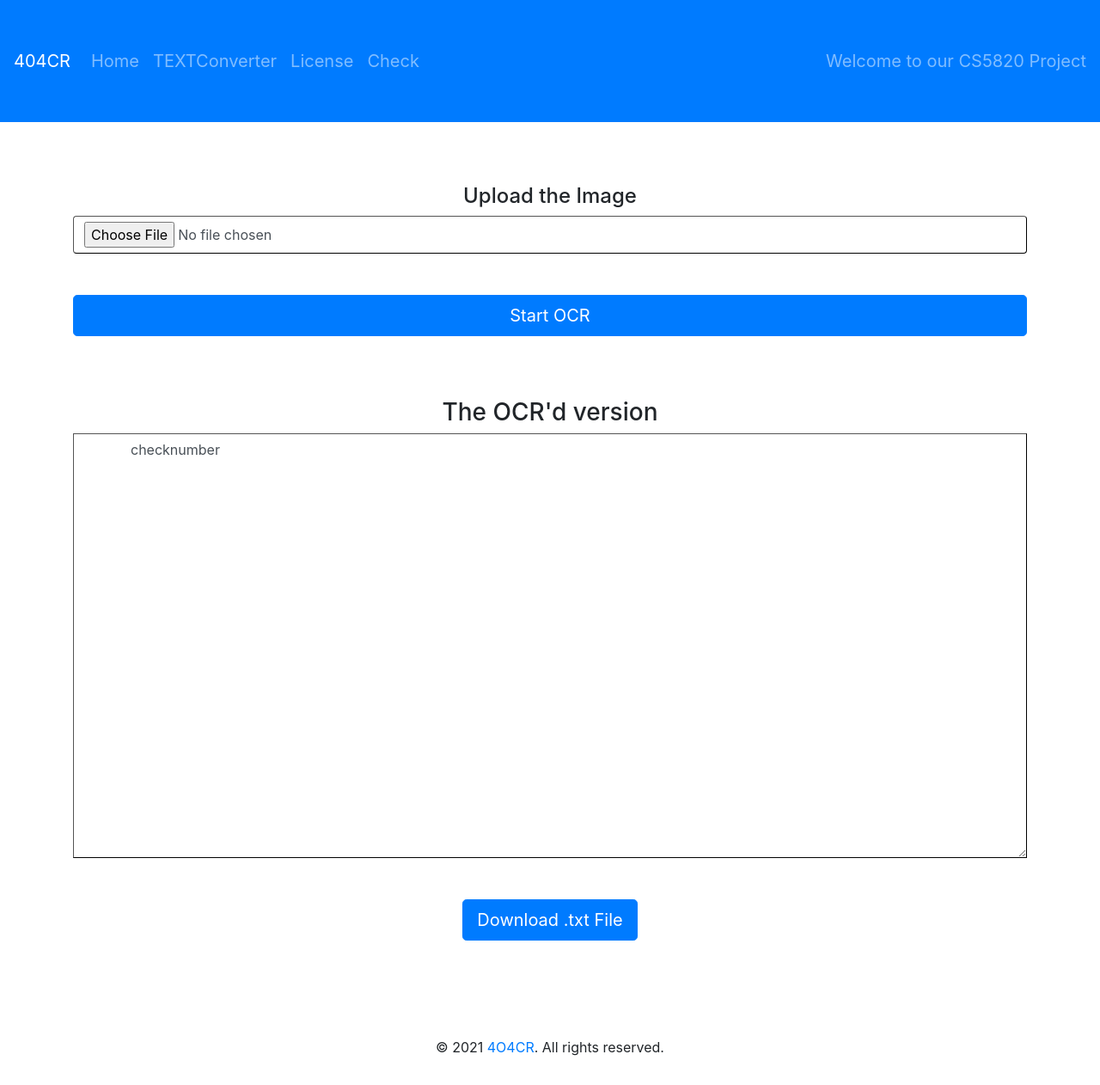
After one commit to hopefetrow/ocr-app, a Django app: page /check/ in a window 1280 px wide. The commit adds this page. Shown: the whole page at 86% size. Run offline with Django 3.2, Linux system fonts and the light colour scheme; some libraries are stand-ins or nearby versions.

Commit message:
Added check.html,functionality to views, updated base.html

```diff
--- a/teamocr/appocr/templates/base.html
+++ b/teamocr/appocr/templates/base.html
@@ -147,6 +147,9 @@
                 <li class="nav-item">
                     <a class="nav-link" href="/license/">License</a>
                 </li>
+                <li class="nav-item">
+                    <a class="nav-link" href="/check/">Check</a>
+                </li>
             </ul>
             <span class="navbar-text">
             Welcome to our CS5820 Project
--- /dev/null
+++ b/teamocr/appocr/templates/check.html
@@ -0,0 +1,99 @@
+<!DOCTYPE html>
+{% extends 'base.html' %}
+
+{% comment %}
+1. This page will be used for reading a check number from image of check.
+{% endcomment %}
+
+{% block content %}
+
+    <form method="post" enctype="multipart/form-data">
+        {% comment %} For Security purpose. Please don't delete {% endcomment %}
+        {% csrf_token %}
+
+        {% comment %} For uploading portion {% endcomment %}
+        <h4 class="text-center">Upload the Image</h4>
+        <input type="file" class="form-control" id="image" name="image" style="border:1px outset #000000;"/>
+        {% comment %} End of uploading portion {% endcomment %}
+
+        {% comment %} for line break before the submit {% endcomment %}
+        <br><br>
+
+        {% comment %} for the submit form {% endcomment %}
+        <div class="text-center">
+             <button type="submit" class="btn btn-primary btn-lg btn-block" type="submit">Start OCR</button>
+        </div>
+        {% comment %} End of submit form {% endcomment %}
+
+    </form>
+    {% comment %} Line break before the preview {% endcomment %}
+    <br><br>
+
+    {% comment %} For previewing image {% endcomment %}
+    <div class="text-center">
+        {% if check_image %}
+            <h3 class="text-center">The image{{img_obj.title}}</h3>
+            <img src="{{ img_obj.image.url}}" alt="connect" style="max-height:500px">
+        {% endif %}
+    </div>
+    {% comment %} End of previewing {% endcomment %}
+
+    {% comment %} Line Break {% endcomment %}
+    <br>
+
+    {% comment %} For output {% endcomment %}
+    <div class="text-center">
+        <h3 class="text-center">The OCR'd version</h3>
+
+        {% comment %} From views.py {% endcomment %}
+        <textarea class="form-control rounded-0" id="text-val" rows="20" cols="10" style="border:1px outset #000000;">
+            {{ checknumber }}
+        </textarea>
+         {% comment %} End of the output {% endcomment %}
+    </div>
+
+    {% comment %} Line Break before Download {% endcomment %}
+    <br>
+    <br>
+
+    <div class="text-center">
+        <button type="submit" class="btn btn-primary btn-lg" id="dwn-btn">Download .txt File</button>
+    </div>
+
+    {% comment %} Line break at the end of the document {% endcomment %}
+    <br><br>
+
+    {% comment %} End of the html file {% endcomment %}
+
+{% comment %} Javascript for document saver {% endcomment %}
+{% comment %} Please do not change unless you find better solution {% endcomment %}
+{% comment %} Make sure to move the following portion to static/js/main.js file {% endcomment %}
+<script>
+
+    function download(filename, text) {
+        var element = document.createElement('a');
+        element.setAttribute('href', 'data:text/plain;charset=utf-8,' + encodeURIComponent(text));
+        element.setAttribute('download', filename);
+
+        element.style.display = 'none';
+        document.body.appendChild(element);
+
+        element.click();
+
+        document.body.removeChild(element);
+    }
+
+    // Start file download.
+    document.getElementById("dwn-btn").addEventListener("click", function() {
+    // Generate download of hello.txt file with some content
+    var text = document.getElementById("text-val").value;
+    // The name of the file. Can be modified by admins
+    var filename = "4O4CR.txt";
+
+    download(filename, text);
+    }, false);
+
+</script>
+{% comment %} End of JavaScript {% endcomment %}
+{% endblock %}
+</html>
--- a/teamocr/appocr/urls.py
+++ b/teamocr/appocr/urls.py
@@ -6,6 +6,8 @@ urlpatterns = [
     path('', views.home, name="home"),
     path('text/', views.textConversions, name="text"),
     path('license/', views.license, name='license'),
+    # Page that reads check number
+    path('check/', views.check, name='check'),
 
     # For testing purpose only
     path('test/', views.test, name="test"),
--- a/teamocr/appocr/views.py
+++ b/teamocr/appocr/views.py
@@ -15,10 +15,13 @@ import pytesseract
 from easyocr import Reader
 import argparse
 import cv2
-
+import imutils
 import os
 from PIL import Image
-from django.conf import settings
+from skimage.segmentation import clear_border
+from imutils import contours
+import imutils
+import numpy as np
 
 # Create your views here.
 
@@ -80,7 +83,257 @@ def license(request):
 
     return render(request, 'license.html', {'text':text1})
 
+
 # For testing purposes only
 def test(request):
     return render(request, 'test.html', {})
 # Please delete the above function for code efficiency and final deployment
+
+
+def check(request):
+    def extract_digits_and_symbols(image, charCnts, minW=5, minH=15):
+        # grab the internal Python iterator for the list of character
+        # contours, then  initialize the character ROI and location
+        # lists, respectively
+        charIter = charCnts.__iter__()
+        rois = []
+        locs = []
+
+        # keep looping over the character contours until we reach the end
+        # of the list
+        while True:
+            try:
+                # grab the next character contour from the list, compute
+                # its bounding box, and initialize the ROI
+                c = next(charIter)
+                (cX, cY, cW, cH) = cv2.boundingRect(c)
+                roi = None
+
+                # check to see if the width and height are sufficiently
+                # large, indicating that we have found a digit
+                if cW >= minW and cH >= minH:
+                    # extract the ROI
+                    roi = image[cY:cY + cH, cX:cX + cW]
+                    rois.append(roi)
+                    locs.append((cX, cY, cX + cW, cY + cH))
+
+                # otherwise, we are examining one of the special symbols
+                else:
+                    # MICR symbols include three separate parts, so we
+                    # need to grab the next two parts from our iterator,
+                    # followed by initializing the bounding box
+                    # coordinates for the symbol
+                    parts = [c, next(charIter), next(charIter)]
+                    (sXA, sYA, sXB, sYB) = (np.inf, np.inf, -np.inf,
+                        -np.inf)
+
+                    # loop over the parts
+                    for p in parts:
+                        # compute the bounding box for the part, then
+                        # update our bookkeeping variables
+                        (pX, pY, pW, pH) = cv2.boundingRect(p)
+                        sXA = min(sXA, pX)
+                        sYA = min(sYA, pY)
+                        sXB = max(sXB, pX + pW)
+                        sYB = max(sYB, pY + pH)
+
+                    # extract the ROI
+                    roi = image[sYA:sYB, sXA:sXB]
+                    rois.append(roi)
+                    locs.append((sXA, sYA, sXB, sYB))
+
+            # we have reached the end of the iterator; gracefully break
+            # from the loop
+            except StopIteration:
+                break
+
+        # return a tuple of the ROIs and locations
+        return (rois, locs)
+
+
+    checknumber = ""
+    context = dict()
+    if request.method == 'POST':
+        form = ImageUpload(request.POST, request.FILES)
+        if form.is_valid():
+            form.save()
+            # For previewing image
+            img_obj2 = form.instance
+            image = request.FILES['image']
+            image = form.cleaned_data['image']
+            image = image.name
+            path = settings.MEDIA_ROOT
+            pathz = path + '/images/' + image
+
+
+###################################################################
+
+            # initialize the list of reference character names, in the same
+            # order as they appear in the reference image where the digits
+            # their names and:
+            # T = Transit (delimit bank branch routing transit #)
+            # U = On-us (delimit customer account number)
+            # A = Amount (delimit transaction amount)
+            # D = Dash (delimit parts of numbers, such as routing or account)
+            charNames = ["1", "2", "3", "4", "5", "6", "7", "8", "9", "0",
+                "T", "U", "A", "D"]
+
+            # load the reference MICR image from disk, convert it to grayscale,
+            # and threshold it, such that the digits appear as *white* on a
+            # *black* background
+            ref = cv2.imread("appocr/static/images/micr_e13b_reference.png")
+            ref = cv2.cvtColor(ref, cv2.COLOR_BGR2GRAY)
+            ref = imutils.resize(ref, width=400)
+            ref = cv2.threshold(ref, 0, 255, cv2.THRESH_BINARY_INV |
+                cv2.THRESH_OTSU)[1]
+
+            # find contours in the MICR image (i.e,. the outlines of the
+            # characters) and sort them from left to right
+            refCnts = cv2.findContours(ref.copy(), cv2.RETR_EXTERNAL,
+                cv2.CHAIN_APPROX_SIMPLE)
+            refCnts = imutils.grab_contours(refCnts)
+            refCnts = contours.sort_contours(refCnts, method="left-to-right")[0]
+
+            # extract the digits and symbols from the list of contours, then
+            # initialize a dictionary to map the character name to the ROI
+            refROIs = extract_digits_and_symbols(ref, refCnts,
+                minW=10, minH=20)[0]
+            chars = {}
+
+            # loop over the reference ROIs
+            for (name, roi) in zip(charNames, refROIs):
+                # resize the ROI to a fixed size, then update the characters
+                # dictionary, mapping the character name to the ROI
+                roi = cv2.resize(roi, (36, 36))
+                chars[name] = roi
+
+            # initialize a rectangular kernel (wider than it is tall) along with
+            # an empty list to store the output of the check OCR
+            rectKernel = cv2.getStructuringElement(cv2.MORPH_RECT, (17, 7))
+            output = []
+
+            # load the input image, grab its dimensions, and apply array slicing
+            # to keep only the bottom 20% of the image (that's where the account
+            # information is)
+            check_img = cv2.imread("appocr/static/images/example_check.png")
+            (h, w,) = check_img.shape[:2]
+            delta = int(h - (h * 0.2))
+            bottom = check_img[delta:h, 0:w]
+
+            # convert the bottom image to grayscale, then apply a blackhat
+            # morphological operator to find dark regions against a light
+            # background (i.e., the routing and account numbers)
+            gray = cv2.cvtColor(bottom, cv2.COLOR_BGR2GRAY)
+            blackhat = cv2.morphologyEx(gray, cv2.MORPH_BLACKHAT, rectKernel)
+
+            # compute the Scharr gradient of the blackhat image, then scale
+            # the rest back into the range [0, 255]
+            gradX = cv2.Sobel(blackhat, ddepth=cv2.CV_32F, dx=1, dy=0,
+                ksize=-1)
+            gradX = np.absolute(gradX)
+            (minVal, maxVal) = (np.min(gradX), np.max(gradX))
+            gradX = (255 * ((gradX - minVal) / (maxVal - minVal)))
+            gradX = gradX.astype("uint8")
+
+            # apply a closing operation using the rectangular kernel to help
+            # cloes gaps in between rounting and account digits, then apply
+            # Otsu's thresholding method to binarize the image
+            gradX = cv2.morphologyEx(gradX, cv2.MORPH_CLOSE, rectKernel)
+            thresh = cv2.threshold(gradX, 0, 255,
+                cv2.THRESH_BINARY | cv2.THRESH_OTSU)[1]
+
+            # remove any pixels that are touching the borders of the image (this
+            # simply helps us in the next step when we prune contours)
+            thresh = clear_border(thresh)
+
+            # find contours in the thresholded image, then initialize the
+            # list of group locations
+            groupCnts = cv2.findContours(thresh.copy(), cv2.RETR_EXTERNAL,
+                cv2.CHAIN_APPROX_SIMPLE)
+            groupCnts = groupCnts[0] if imutils.is_cv2() else groupCnts[1]
+            groupLocs = []
+
+            # loop over the group contours
+            for (i, c) in enumerate(groupCnts):
+                # compute the bounding box of the contour
+                (x, y, w, h) = cv2.boundingRect(c)
+                #x, y, w, h = cv2.boundingRect(np.array(c[i]))
+
+                # only accept the contour region as a grouping of characters if
+                # the ROI is sufficiently large
+                if w > 50 and h > 15:
+                    groupLocs.append((x, y, w, h))
+
+            # sort the digit locations from left-to-right
+            groupLocs = sorted(groupLocs, key=lambda x:x[0])
+
+            # loop over the group locations
+            for (gX, gY, gW, gH) in groupLocs:
+                # initialize the group output of characters
+                groupOutput = []
+
+                # extract the group ROI of characters from the grayscale
+                # image, then apply thresholding to segment the digits from
+                # the background of the credit card
+                group = gray[gY - 5:gY + gH + 5, gX - 5:gX + gW + 5]
+                group = cv2.threshold(group, 0, 255,
+                    cv2.THRESH_BINARY_INV | cv2.THRESH_OTSU)[1]
+
+                cv2.imshow("Group", group)
+                #cv2.waitKey(0)
+
+                # find character contours in the group, then sort them from
+                # left to right
+                charCnts = cv2.findContours(group.copy(), cv2.RETR_EXTERNAL,
+                    cv2.CHAIN_APPROX_SIMPLE)
+                charCnts = imutils.grab_contours(charCnts)
+                charCnts = contours.sort_contours(charCnts,
+                    method="left-to-right")[0]
+
+                # find the characters and symbols in the group
+                (rois, locs) = extract_digits_and_symbols(group, charCnts)
+
+                # loop over the ROIs from the group
+                for roi in rois:
+                    # initialize the list of template matching scores and
+                    # resize the ROI to a fixed size
+                    scores = []
+                    roi = cv2.resize(roi, (36, 36))
+
+                    # loop over the reference character name and corresponding
+                    # ROI
+                    for charName in charNames:
+                        # apply correlation-based template matching, take the
+                        # score, and update the scores list
+                        result = cv2.matchTemplate(roi, chars[charName],
+                            cv2.TM_CCOEFF)
+                        (_, score, _, _) = cv2.minMaxLoc(result)
+                        scores.append(score)
+
+                    # the classification for the character ROI will be the
+                    # reference character name with the *largest* template
+                    # matching score
+                    groupOutput.append(charNames[np.argmax(scores)])
+
+                # draw (padded) bounding box surrounding the group along with
+                # the OCR output of the group
+                cv2.rectangle(check_img, (gX - 10, gY + delta - 10),
+                    (gX + gW + 10, gY + gY + delta), (0, 0, 255), 2)
+                cv2.putText(check_img, "".join(groupOutput),
+                    (gX - 10, gY + delta - 25), cv2.FONT_HERSHEY_SIMPLEX,
+                    0.95, (0, 0, 255), 3)
+
+                # add the group output to the overall check OCR output
+                output.append("".join(groupOutput))
+
+            # display the output check OCR information to the screen
+            checknumber = "{}".format(" ".join(output))
+            #cv2.imshow("Check OCR", image)
+            #cv2.waitKey(0)
+
+            context = {
+                'checknumber': checknumber,
+                'img_obj': image
+            }
+            return render(request, 'check.html', context)
+    return render(request, 'check.html', {'checknumber':"checknumber"})
```
